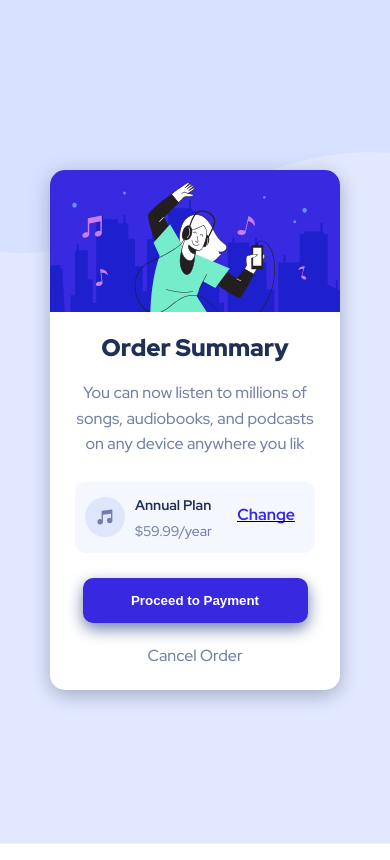
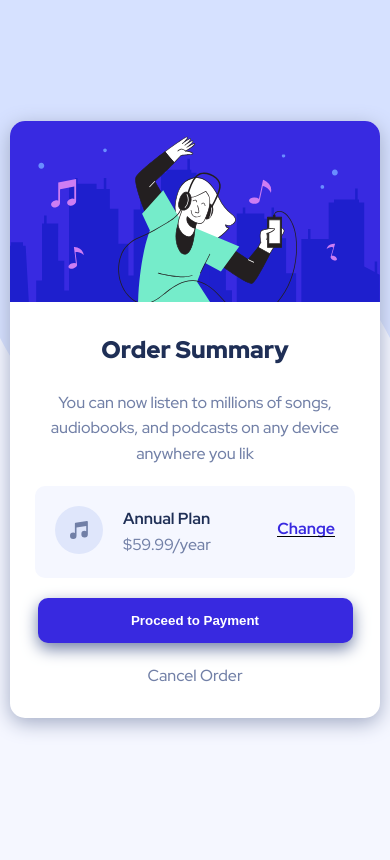
Before and after one commit to Bilal-makh/card_challenge, a plain HTML site: page index.html in a window 390 px wide. Drawn offline with Linux system fonts and the light colour scheme.

Commit message:
edit code

```diff
--- a/index.html
+++ b/index.html
@@ -14,11 +14,14 @@
     <title>Document</title>
   </head>
   <body>
-    <img class="top-d" src="images/pattern-background-desktop.svg" alt="img-desktop" />
-    <img class="bottom-d" src="images/pattern-background-desktop.svg" alt="img-desktop" />
+    <img
+      class="bc-img"
+      src="images/pattern-background-desktop.svg"
+      alt="img-desktop"
+    />
 
-    <img class="top-m" src="images/pattern-background-mobile.svg" alt="img-mobille" />
-    <img class="bottom-m" src="images/pattern-background-mobile.svg" alt="img-mobille" />
+    <!-- <img class="top-m" src="images/pattern-background-mobile.svg" alt="img-mobille" />
+    <img class="bottom-m" src="images/pattern-background-mobile.svg" alt="img-mobille" /> -->
 
     <div class="card-box">
       <img class="main-img" src="images/illustration-hero.svg" alt="" />
@@ -38,8 +41,8 @@
 
           <a href="#">Change</a>
         </div>
-          <button class="proc-pay">Proceed to Payment</button>
-          <span class="cancel">Cancel Order</span>
+        <button class="proc-pay">Proceed to Payment</button>
+        <span class="cancel">Cancel Order</span>
       </div>
     </div>
   </body>
--- a/main.css
+++ b/main.css
@@ -1,11 +1,12 @@
 body {
-    height: 100vh;
+    height: 97.5vh;
     font-family: 'Red Hat Display', sans-serif;
+    background-color: hsl(225, 100%, 98%);;
     display: flex;
     justify-content: center;
     align-items: center;
 }
-.top-d{
+.bc-img{
     position: absolute;
     top: 0;
     left: 0;
@@ -15,7 +16,7 @@ body {
 
 }
 
-.bottom-d{
+/* .bottom-d{
     position: absolute;
     bottom: 0;
     left: 0;
@@ -28,26 +29,16 @@ body {
     -moz-transform: rotate(180deg);
     -ms-transform: rotate(180deg);
     -o-transform: rotate(180deg);
-}
+} */
 
-.top-m,.bottom-m{
-    display: none;
-
-}
 
 .card-box {
     width: 370px;
-    height: 570px;
     background-color: #fff;
     box-shadow: 0 5px 20px hsl(224, 23%, 70%);
     border-radius: 15px;
     display: flex;
     flex-direction: column;
-    -webkit-border-radius: 15px;
-    -moz-border-radius: 15px;
-    -ms-border-radius: 15px;
-    -o-border-radius: 15px;
-    padding-bottom: 40px;
 }
 
 .card-box .main-img {
@@ -79,25 +70,21 @@ body {
     background-color: hsl(225, 100%, 98%);
     width: 80%;
     padding: 20px;
-    margin: 30px 5%;
-    text-align: center;
+    margin: 20px auto;
+    /* text-align: center; */
     border-radius: 10px;
     display: grid;
     grid-template-columns: auto auto auto;
     grid-template-rows:  repeat(2,auto);
-    -webkit-border-radius: 10px;
-    -moz-border-radius: 10px;
-    -ms-border-radius: 10px;
-    -o-border-radius: 10px;
+
 }
 
 .card-box .plan img{
-   width: 100%;
+   margin-right: 20px;
 
 }
 .card-box .plan .annual-p{
     text-align: left;
-    padding-left: 20px;
 }
 
 .card-box .plan .annual-p span:nth-child(1){
@@ -137,89 +124,15 @@ body {
     border: none;
     outline: none;
     border-radius: 10px;
-    -webkit-border-radius: 10px;
-    -moz-border-radius: 10px;
-    -ms-border-radius: 10px;
-    -o-border-radius: 10px;
     font-weight: 700;
     box-shadow:  0px 6px 16px hsl(224, 23%, 55%);
-    margin-bottom: 20px;
     cursor: pointer;
 }
 
 .card-box .cancel {
+    display: block;
     color: hsl(224, 23%, 55%);
     font-weight: 500;
     cursor: pointer;
+    padding: 20px;
 }
-
-
-@media (min-width: 375px) and (max-width: 767px){
-
-    .top-d,.bottom-d{
-        display: none;
-    }
-    .top-m{
-        display: block;
-        position: absolute;
-        top: 0;
-        left: 0;
-        height: 30%;
-        width: 100%;
-        z-index: -1;
-    }
-
-    .bottom-m{
-        display: block;
-        position: absolute;
-        bottom: 0;
-        left: 0;
-        height: 120%;
-        width: 100%;
-        opacity: .7;
-        z-index: -1;
-        transform: rotate(180deg);
-        -webkit-transform: rotate(180deg);
-        -moz-transform: rotate(180deg);
-        -ms-transform: rotate(180deg);
-        -o-transform: rotate(180deg);
-    }
-
-    .card-box {
-        width: 290px;
-        height: 490px;
-        padding-bottom: 30px;
-    }
-    .card-box  .content {
-        padding: 20px;
-    }
-
-    .card-box  .content h2 {
-        margin: -3px  0;
-    }
-
-    .card-box .plan{
-        background-color: hsl(225, 100%, 98%);
-        width: 80%;
-        padding: 10px 20px;
-        margin: 25px 2%;
-        border-radius: 10px;
-    }
-    .card-box .plan img{
-        width: 40px;
-        margin: 5px -10px;
-
-
-     }
-     .card-box .plan .annual-p span:nth-child(1),
-     .card-box .plan .annual-p span:nth-child(2)
-     {
-        font-size: 14px;
-    }
-
-
-
-
-
-
-}
```
Also changed, not shown: 1 other file.
